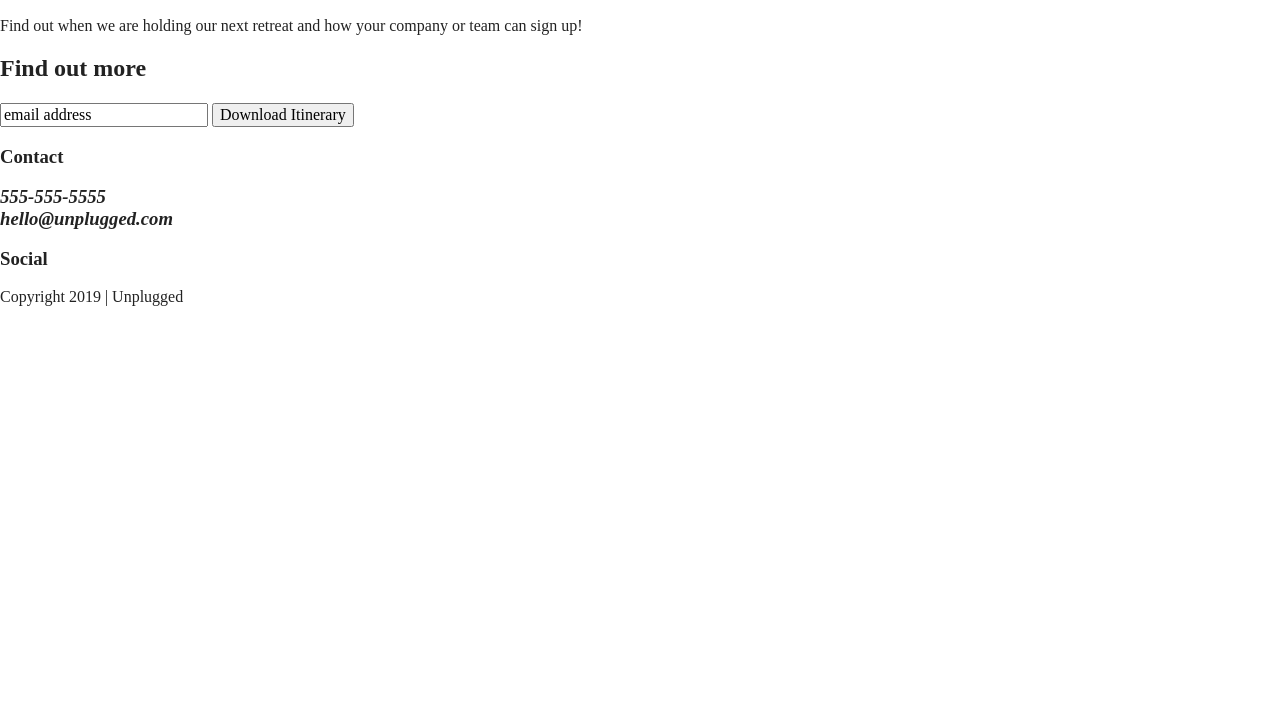
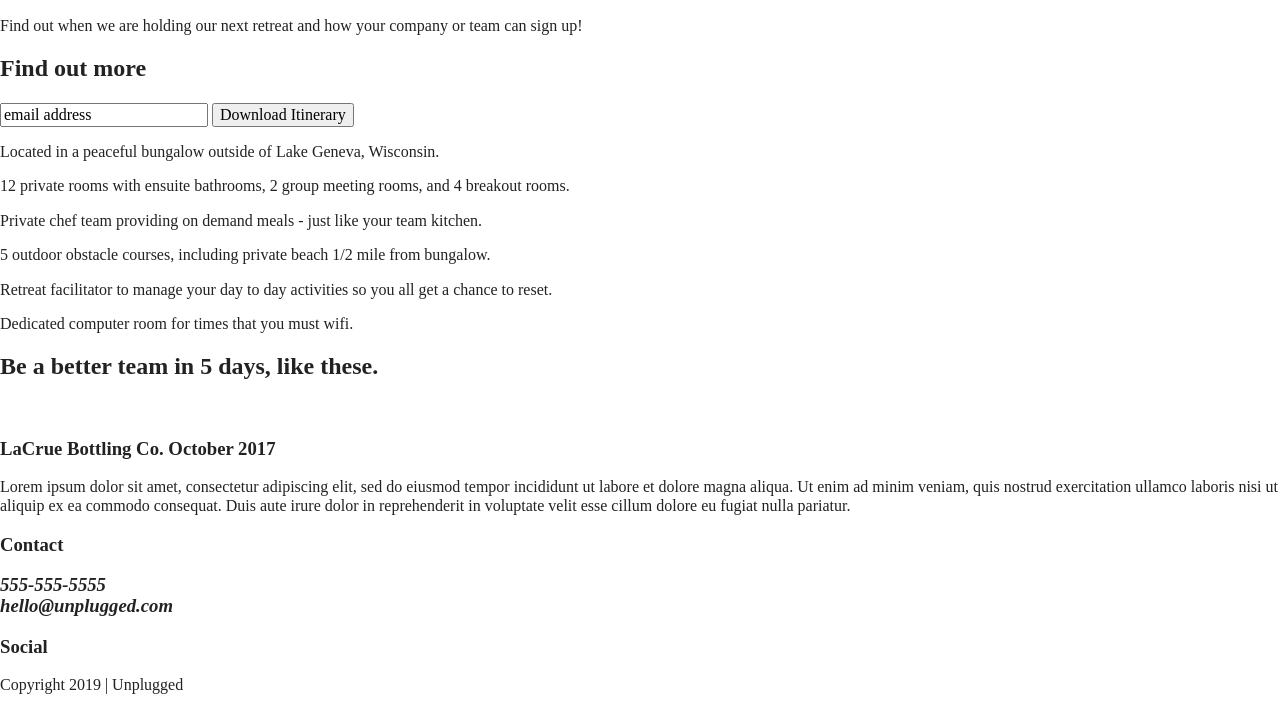
Before and after one commit to sophia-kay/unplugged, a website built with Parcel: page index.html in a window 1280 px wide. Shown: the part 217-927 px from the top of the page. Before the commit the page ends 800 px from the top, so only its background shows below. Built offline with nearby package versions, Linux system fonts and the light colour scheme.

Commit message:
Finished adding homepage content

```diff
--- a/index.html
+++ b/index.html
@@ -59,6 +59,56 @@
         </div>
       </div>
     </aside>
+
+    <section class="features">
+      <div class="content-wrapper">
+
+        <article>
+          <p class="fontawesome-icon"></p>
+          <p class="features-item-description">Located in a peaceful bungalow outside of Lake Geneva, Wisconsin.</p>
+        </article>
+
+        <article>
+          <p class="fontawesome-icon"></p>
+          <p class="features-item-description">12 private rooms with ensuite bathrooms, 2 group meeting rooms, and 4 breakout rooms.</p>
+        </article>
+
+        <article>
+          <p class="fontawesome-icon"></p>
+          <p class="features-item-description">Private chef team providing on demand meals - just like your team kitchen.</p>
+        </article>
+
+        <article>
+          <p class="fontawesome-icon"></p>
+          <p class="features-item-description">5 outdoor obstacle courses, including private beach 1/2 mile from bungalow.</p>
+        </article>
+
+        <article>
+          <p class="fontawesome-icon"></p>
+          <p class="features-item-description">Retreat facilitator to manage your day to day activities so you all get a chance to reset.</p>
+        </article>
+
+        <article>
+          <p class="fontawesome-icon"></p>
+          <p class="features-item-description">Dedicated computer room for times that you must wifi.</p>
+        </article>
+
+      </div>
+    </section>
+
+    <section class="reviews">
+      <div class="content-wrapper">
+          <h2>Be a better team in 5 days, like these.</h2>
+
+        <article>
+          <img >
+          <h3>LaCrue Bottling Co. October 2017</h3>
+          <p>Lorem ipsum dolor sit amet, consectetur adipiscing elit, sed do eiusmod tempor incididunt ut labore et dolore magna aliqua. Ut enim ad minim veniam, quis nostrud exercitation ullamco laboris nisi ut aliquip ex ea commodo consequat. Duis aute irure dolor in reprehenderit in voluptate velit esse cillum dolore eu fugiat nulla pariatur.
+            </p>
+        </article>
+      </div>
+    </section>
+
   </main>
 
   <footer>
```
